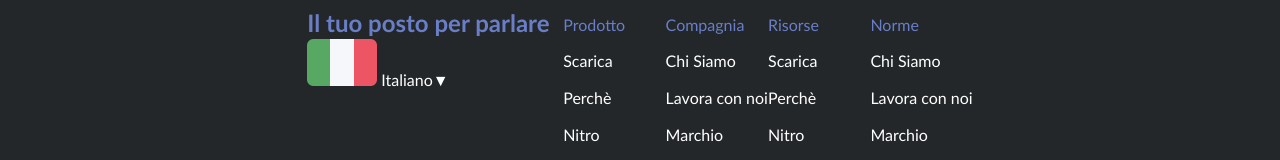
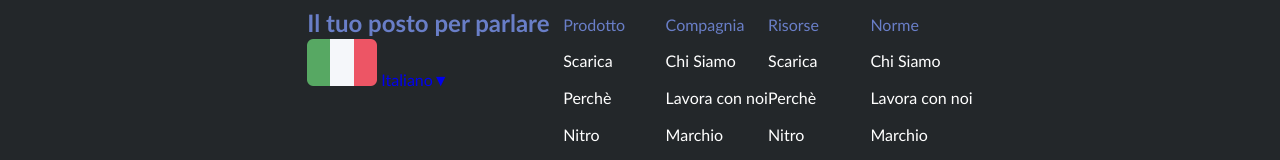
Before and after one commit to Giovanni-Cattaneo/htmlcss-discord, a plain HTML site: page index.html in a window 1280 px wide. Shown: the part 3415-3575 px from the top of the page. Drawn offline with Linux system fonts and the light colour scheme.

```diff
--- a/index.html
+++ b/index.html
@@ -107,7 +107,7 @@
     <footer id="site_footer">
         <div class="box primary">
             <h2 class="heading-box"><strong>Il tuo posto per parlare</strong></h2>
-            <img src="./assets/img/ita.png" alt="icona della bandiera italiana"> Italiano&#9660;
+            <img src="./assets/img/ita.png" alt="icona della bandiera italiana"> <a class="href" target="_blank" href="https://www.youtube.com/watch?v=wd4likgy_s4">Italiano&#9660;</a>
             <div>
             </div>
         </div>
```
